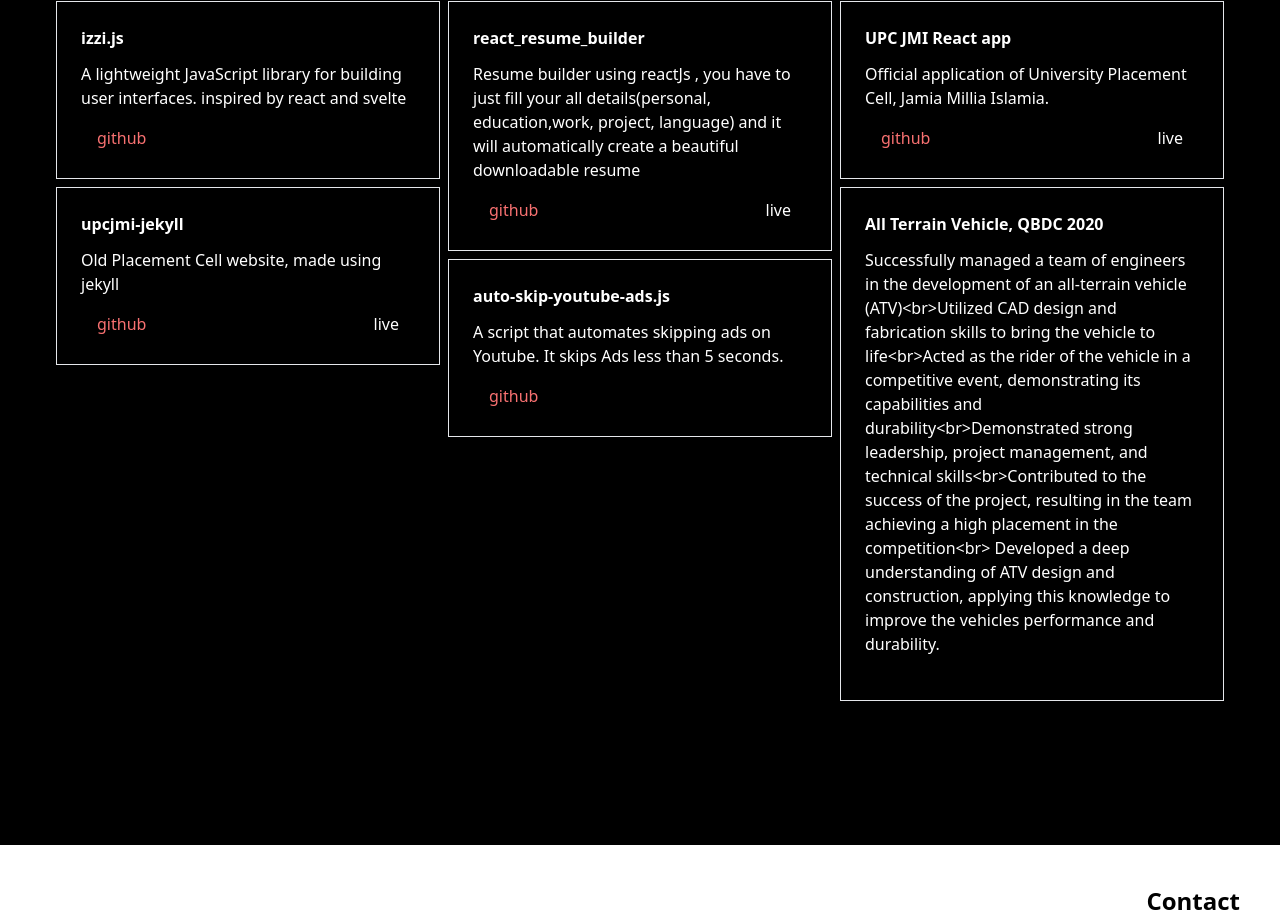
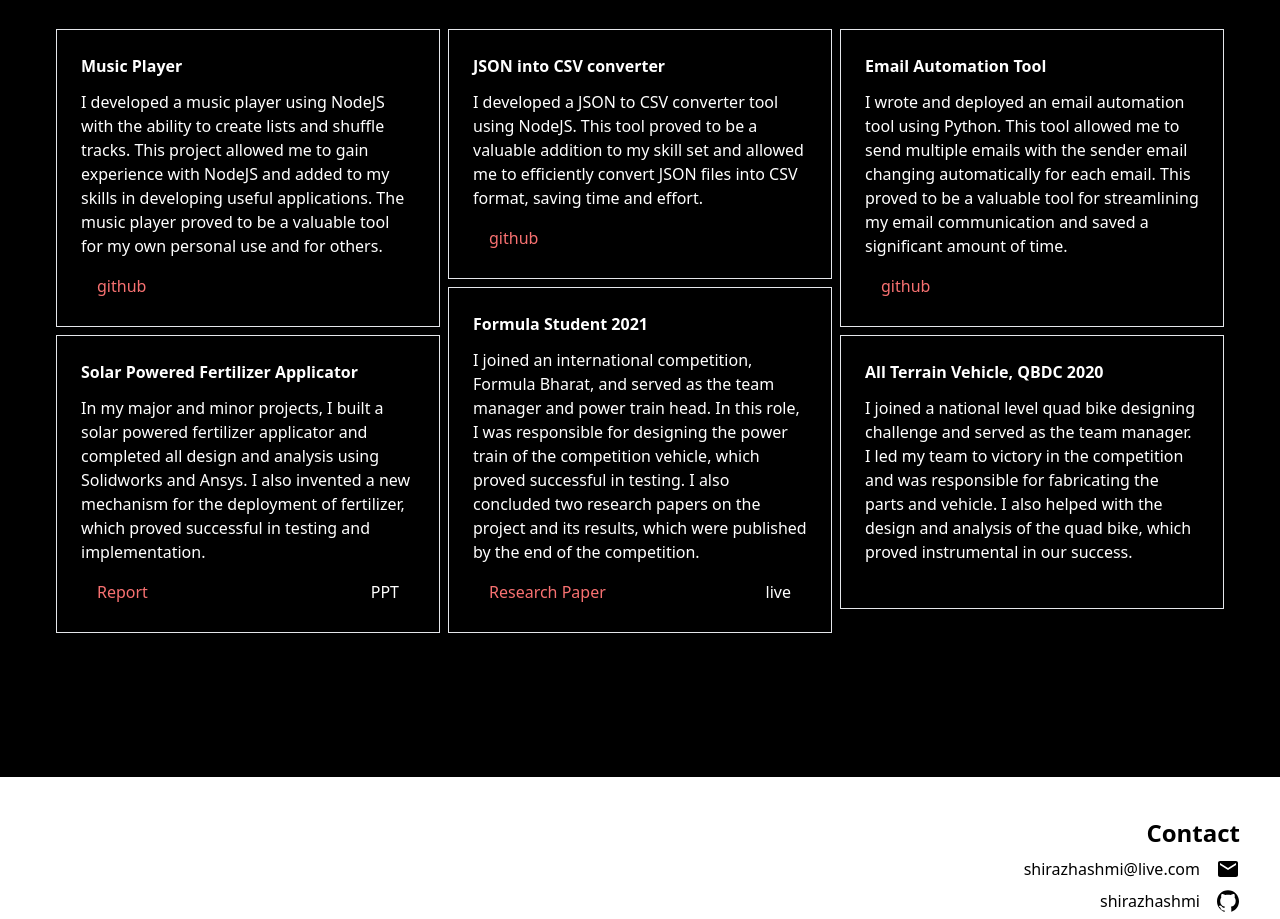
Before and after one commit to shirazhashmi/shirazhashmi.github.io, a React (Create React App) app: page / in a window 1280 px wide. Shown: the part 1638-2557 px from the top of the page. Built offline with nearby package versions, Linux system fonts and the light colour scheme.

Commit message:
update: updated profile

```diff
--- a/package.json
+++ b/package.json
@@ -1,6 +1,6 @@
 {
-  "name": "alhaqhassan.github.io",
-  "homepage": "https://alhaqhassan.github.io",
+  "name": "shirazhashmi.github.io",
+  "homepage": "https://shirazhashmi.github.io",
   "version": "0.1.0",
   "private": true,
   "dependencies": {
--- a/public/index.html
+++ b/public/index.html
@@ -24,7 +24,7 @@
       work correctly both with client-side routing and a non-root public URL.
       Learn how to configure a non-root public URL by running `npm run build`.
     -->
-    <title>alhaqhassan.github.io</title>
+    <title>shirazhashmi.github.io</title>
   </head>
   <body>
     <noscript>You need to enable JavaScript to run this app.</noscript>
--- a/src/components/experience.js
+++ b/src/components/experience.js
@@ -6,8 +6,8 @@
             displayName:"MixBitx Technologies",
             data:
                 {
-                    header: 'Product Manager and Team Lead',
-                    subHeader: 'Currently',
+                    header: 'Product Manager and Client Handling',
+                    subHeader: 'Part Time',
                     li:'Worked as a web designer and product manager at MixBitx. <br>Collaborated directly with clients to understand their needs and develop effective solutions. <br> Utilized a variety of design and development tools, including Figma, Wix, HTML, CSS, and JavaScript. <br> Managed the product development process from concept to launch, ensuring that projects were delivered on time and to the clients satisfaction. <br> Demonstrated strong communication, collaboration, and problem-solving skills.<br> Contributed to the success of the company by delivering high-quality web designs and product management services.'
                     // text: 'working as a full-stack and  UI UX desingner. mainly working on websocket, payment gateway and prototyping Ui components on figma',
                 }
@@ -18,7 +18,7 @@
             data:
                 {
                     header: 'Product Manager',
-                    subHeader: 'Sep 2021 - Sep 2022',
+                    subHeader: 'Sep 2021 - Present',
                     text: '',
                     li:'Worked in a startup, creating product prototype and developing the initial idea <br>Built and led various teams to bring the product to market. <br>Successfully launched the product and achieved strong initial traction <br>Demonstrated strong leadership, problem-solving, and project management skills. <br> Contributed to the growth and success of the startup, helping it to secure funding and partnerships. <br> Developed deep knowledge of the market and industry, using this knowledge to drive product development and strategy.'
 
--- a/src/components/footer.js
+++ b/src/components/footer.js
@@ -4,7 +4,7 @@
         <div>
             <div className="bg-white flex justify-between">
                 <div className="ml-4 mb-4 relative">
-                    <a href="https://github.com/alhaqhassan/alhaqhassan.github.io" className="absolute bottom-0">
+                    <a href="https://github.com/shirazhashmi/shirazhashmi.github.io" className="absolute bottom-0">
                         <div className=" flex items-center gap-4  p-2 border-2 border-black">
                             <svg width="37" viewBox="0 0 167 135" fill="none" xmlns="http://www.w3.org/2000/svg">
                                 <path d="M167 107.5C167 122.688 154.688 135 139.5 135C124.312 135 112 122.688 112 107.5C112 92.3122 124.312 80 139.5 80C154.688 80 167 92.3122 167 107.5ZM125.564 107.5C125.564 115.197 131.803 121.436 139.5 121.436C147.197 121.436 153.436 115.197 153.436 107.5C153.436 99.8035 147.197 93.5642 139.5 93.5642C131.803 93.5642 125.564 99.8035 125.564 107.5Z" fill="black" />
@@ -27,9 +27,9 @@
                             <path d="M20 4H4c-1.1 0-1.99.9-1.99 2L2 18c0 1.1.9 2 2 2h16c1.1 0 2-.9 2-2V6c0-1.1-.9-2-2-2zm0 4l-8 5-8-5V6l8 5 8-5v2z" />
                             </svg>
                         </div>
-                        <div>gwz73gj19@mozmail.com</div>
+                        <div>shirazhashmi@live.com</div>
                     </div>
-                    <a href="https://github.com/alhaqhassan">
+                    <a href="https://github.com/shirazhashmi">
                         <div className="flex gap-4 flex-row-reverse">
                             <div>
                             <svg
@@ -41,10 +41,10 @@
                                 <path d="M15.5 22.7h-.1l-.1-.1V22v-2.5c0-.7-.1-1.3-.4-1.8 2.3-.4 4.8-1.6 4.8-6.1 0-1.2-.4-2.3-1.1-3.2.2-.6.3-1.7-.2-3.1l-.3-.3s-.2-.1-.4-.1c-.6 0-1.5.2-3 1.2-.8-.1-1.7-.3-2.7-.3-1 0-1.9.1-2.8.3C7.8 5.2 6.8 5 6.2 5c-.2 0-.3.1-.4.1-.1 0-.3.2-.3.3-.5 1.4-.4 2.5-.2 3.1-.7.9-1.1 2-1.1 3.2 0 4.4 2.6 5.6 4.8 6.1-.1.2-.2.5-.3.8-.2.1-.5.2-.9.2s-.8-.1-1.1-.4l-.1-.1c-.1-.1-.1-.2-.2-.2l-.1-.1-.1-.1c0-.1-.8-1.3-2.2-1.4-.5 0-.9.2-1 .5-.2.5.4.9.7 1.1 0 0 .6.3 1 1.4.2.7 1.1 2 3.2 2h.7v1.4l-.1.1s-.1 0 0 0C4 21.2 1 17 1 12.3c0-6.1 4.9-11 11-11s11 4.9 11 11c0 4.7-3 8.9-7.5 10.4z" />
                                 </svg>
                             </div>
-                            <div>alhaqhassan</div>
+                            <div>shirazhashmi</div>
                         </div>
                     </a>
-                    <a href="https://www.linkedin.com/in/alhaqhassan">
+                    <a href="https://www.linkedin.com/in/shirazhashmi">
                         <div className="flex gap-4 flex-row-reverse">
                             <div>
                             <svg
@@ -55,7 +55,7 @@
                                 <path d="M72.16 99.73H9.927a5 5 0 00-5 5v199.928a5 5 0 005 5H72.16a5 5 0 005-5V104.73a5 5 0 00-5-5zM41.066.341C18.422.341 0 18.743 0 41.362 0 63.991 18.422 82.4 41.066 82.4c22.626 0 41.033-18.41 41.033-41.038C82.1 18.743 63.692.341 41.066.341zM230.454 94.761c-24.995 0-43.472 10.745-54.679 22.954V104.73a5 5 0 00-5-5h-59.599a5 5 0 00-5 5v199.928a5 5 0 005 5h62.097a5 5 0 005-5V205.74c0-33.333 9.054-46.319 32.29-46.319 25.306 0 27.317 20.818 27.317 48.034v97.204a5 5 0 005 5H305a5 5 0 005-5V194.995c0-49.565-9.451-100.234-79.546-100.234z" />
                             </svg>
                             </div>
-                            <div>alhaqhassan</div>
+                            <div>shirazhashmi</div>
                         </div>
                     </a>
                 </div>
@@ -63,7 +63,7 @@
                 <div className="flex justify-center pb-3" style={{wordSpacing:'3px'}}>
                     Made with
                     <svg xmlns="http://www.w3.org/2000/svg" height="24px" viewBox="0 0 24 24" width="24px" fill="red"><path d="M0 0h24v24H0z" fill="none"/><path d="M12 21.35l-1.45-1.32C5.4 15.36 2 12.28 2 8.5 2 5.42 4.42 3 7.5 3c1.74 0 3.41.81 4.5 2.09C13.09 3.81 14.76 3 16.5 3 19.58 3 22 5.42 22 8.5c0 3.78-3.4 6.86-8.55 11.54L12 21.35z"/></svg>
-                    by <span className="font-bold">Ahmad; </span>
+                    by <span className="font-bold">shiraz; </span>
                 </div>
 
         </div>
--- a/src/components/landingPage.js
+++ b/src/components/landingPage.js
@@ -38,7 +38,7 @@
                 I'm <span className="font-bold">shiraz;</span>
                 </div>
                 <div className="text-xl">
-                An <span className="font-bold">Product Speacialist;</span>
+                A <span className="font-bold">Product Speacialist;</span>
                 </div>
             </div>
         </div>
--- a/src/components/projects.js
+++ b/src/components/projects.js
@@ -3,70 +3,72 @@
 const Projects = () =>{
     const data = [
         {
-            displayName: 'izzi.js',
-            text: 'A lightweight JavaScript library for building user interfaces. inspired by react and svelte',
+            displayName: 'Music Player',
+            text: 'I developed a music player using NodeJS with the ability to create lists and shuffle tracks. This project allowed me to gain experience with NodeJS and added to my skills in developing useful applications. The music player proved to be a valuable tool for my own personal use and for others.',
             link:[
                 {
                     name: 'github',
-                    href: 'https://github.com/alhaqhassan/izzi.js'
+                    href: 'https://github.com/shirazhashmi/music-player'
                 }
             ],
         },
         {
-            displayName: 'react_resume_builder',
-            text: 'Resume builder using reactJs , you have to just fill your all details(personal, education,work, project, language) and it will automatically create a beautiful downloadable resume',
+            displayName: 'JSON into CSV converter',
+            text: 'I developed a JSON to CSV converter tool using NodeJS. This tool proved to be a valuable addition to my skill set and allowed me to efficiently convert JSON files into CSV format, saving time and effort.',
             link:[
                 {
                     name: 'github',
-                    href: 'https://github.com/alhaqhassan/react_resume_builder'
+                    href: 'https://github.com/shirazhashmi/csv-to-json'
                 },
                 {
-                    name: 'live',
-                    href: 'https://alhaqhassan.github.io/react_resume_builder/'
+
                 }
             ],
         },
         {
-            displayName: 'UPC JMI React app',
-            text: 'Official application of University Placement Cell, Jamia Millia Islamia.',
+            displayName: 'Email Automation Tool',
+            text: 'I wrote and deployed an email automation tool using Python. This tool allowed me to send multiple emails with the sender email changing automatically for each email. This proved to be a valuable tool for streamlining my email communication and saved a significant amount of time.',
             link:[
                 {
                     name: 'github',
-                    href: 'https://github.com/upcjmi/upcjmi-react-app'
+                    href: 'https://github.com/shirazhashmi/email-automation'
                 },
                 {
-                    name: 'live',
-                    href: 'https://upcjmi.com'
+
                 }
             ],
         },
         {
-            displayName: 'upcjmi-jekyll',
-            text: 'Old Placement Cell website, made using jekyll',
+            displayName: 'Solar Powered Fertilizer Applicator',
+            text: 'In my major and minor projects, I built a solar powered fertilizer applicator and completed all design and analysis using Solidworks and Ansys. I also invented a new mechanism for the deployment of fertilizer, which proved successful in testing and implementation.',
             link:[
                 {
-                    name: 'github',
-                    href: 'https://github.com/alhaqhassan/upcjmi-jekyll'
+                    name: 'Report',
+                    href: 'https://jmistudent-my.sharepoint.com/:b:/g/personal/shiraz185417_st_jmi_ac_in/EfJD1Fh4jkBBhjZ_Cj3Le9sBS6ZmblHK7ehpVBQsAAHhpg?e=YLnFLl'
                 },
                 {
-                    name: 'live',
-                    href: 'https://alhaqhassan.github.io/upcjmi-jekyll/'
+                    name: 'PPT',
+                    href: 'https://jmistudent-my.sharepoint.com/:p:/g/personal/shiraz185417_st_jmi_ac_in/EQtDdlqIDUFAiqeUBbKCB9QB9GwkQdqQr0flzomxT8KgTA?e=KraKLk&nav=eyJzSWQiOjI1Nn0'
                 }
             ],
         },
         {
-            displayName: 'auto-skip-youtube-ads.js',
-            text: 'A script that automates skipping ads on Youtube. It skips Ads less than 5 seconds.',
+            displayName: 'Formula Student 2021 ',
+            text: 'I joined an international competition, Formula Bharat, and served as the team manager and power train head. In this role, I was responsible for designing the power train of the competition vehicle, which proved successful in testing. I also concluded two research papers on the project and its results, which were published by the end of the competition.',
             link:[
                 {
-                    name: 'github',
-                    href: 'https://github.com/alhaqhassan/auto-skip-youtube-ads.js'
+                    name: 'Research Paper',
+                    href: 'https://www.researchgate.net/publication/347774911_Design_and_Analysis_of_a_Drivetrain_of_an_Electric_Formula_Student_Vehicle'
+                },
+                {
+                    name: 'live',
+                    href: 'https://www.researchgate.net/publication/347774911_Design_and_Analysis_of_a_Drivetrain_of_an_Electric_Formula_Student_Vehicle'
                 }
             ],
         },
         {
             displayName: 'All Terrain Vehicle, QBDC 2020',
-            text: 'Successfully managed a team of engineers in the development of an all-terrain vehicle (ATV)<br>Utilized CAD design and fabrication skills to bring the vehicle to life<br>Acted as the rider of the vehicle in a competitive event, demonstrating its capabilities and durability<br>Demonstrated strong leadership, project management, and technical skills<br>Contributed to the success of the project, resulting in the team achieving a high placement in the competition<br> Developed a deep understanding of ATV design and construction, applying this knowledge to improve the vehicles performance and durability.',
+            text: 'I joined a national level quad bike designing challenge and served as the team manager. I led my team to victory in the competition and was responsible for fabricating the parts and vehicle. I also helped with the design and analysis of the quad bike, which proved instrumental in our success.',
             link:[
                 {
                    //
```
